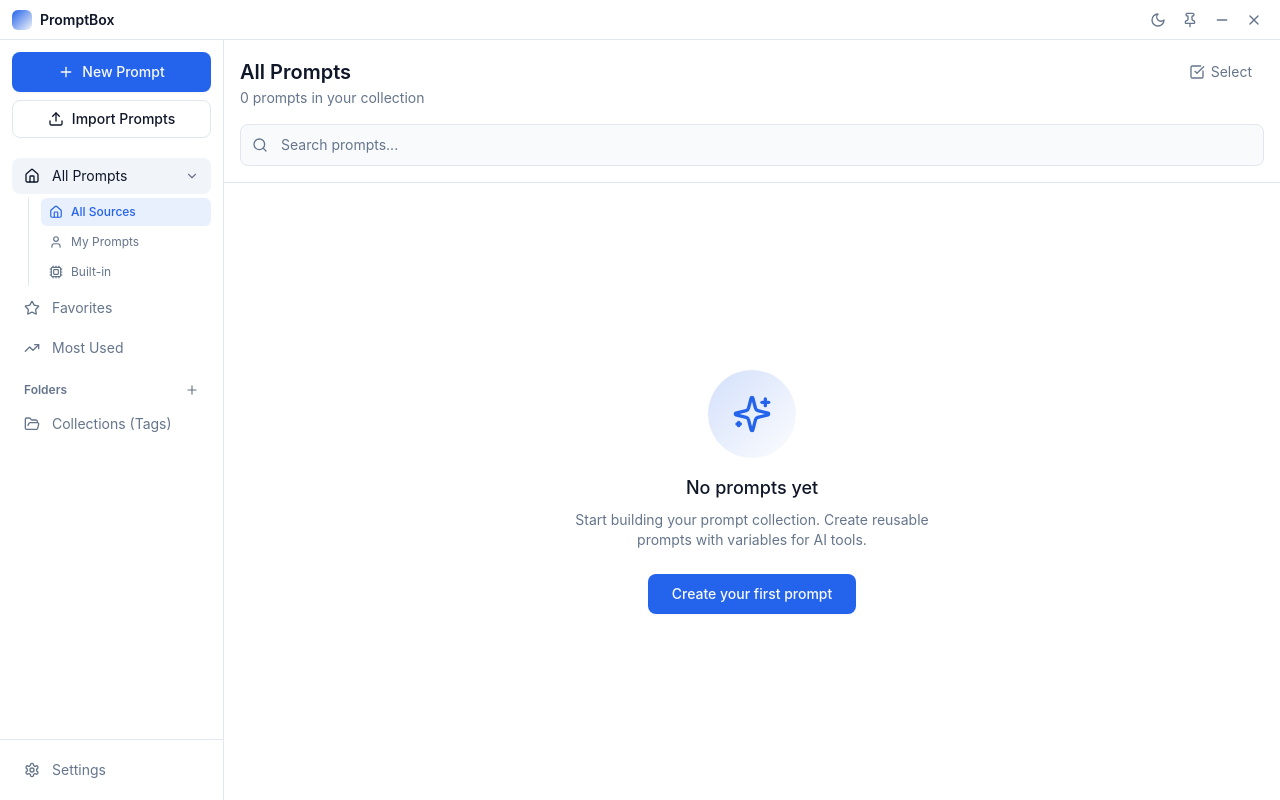
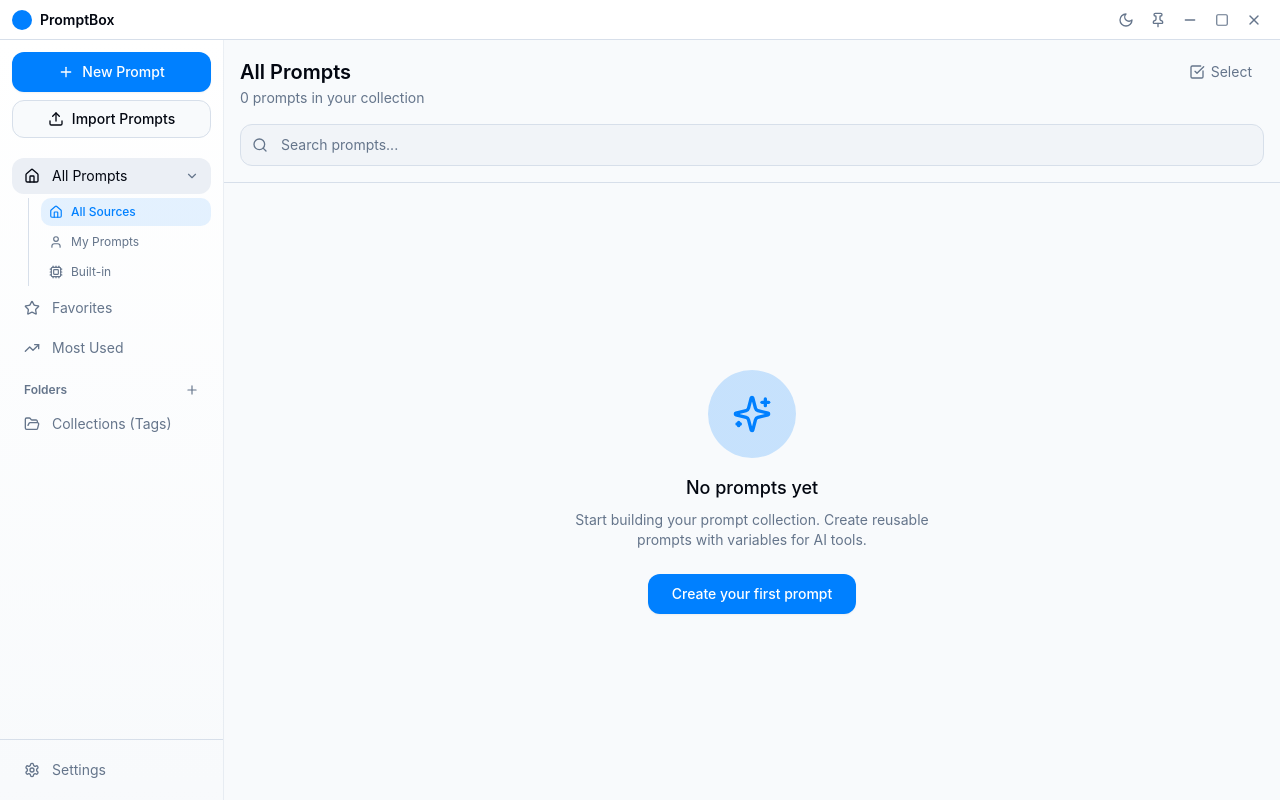
Before and after one commit to xubuxu/PromptBox, a React (Vite) app: page / in a window 1280 px wide. Built offline with nearby package versions, Linux system fonts and the light colour scheme.

Commit message:
feat: UI improvements - glassmorphism cards, sidebar gradient, limited tags display

```diff
--- a/src/renderer/src/components/SearchBar.tsx
+++ b/src/renderer/src/components/SearchBar.tsx
@@ -18,7 +18,7 @@ export function SearchBar({ value, onChange, placeholder = 'Search prompts...' }
                 value={value}
                 onChange={(e) => onChange(e.target.value)}
                 placeholder={placeholder}
-                className="w-full rounded-lg border border-border bg-secondary/50 py-2.5 pl-10 pr-4 text-sm text-foreground placeholder:text-muted-foreground focus:border-primary focus:outline-none focus:ring-1 focus:ring-primary"
+                className="search-input w-full rounded-xl border border-border bg-secondary/50 py-2.5 pl-10 pr-4 text-sm text-foreground placeholder:text-muted-foreground transition-all focus:outline-none"
             />
         </div>
     )
--- a/src/renderer/src/components/Sidebar.tsx
+++ b/src/renderer/src/components/Sidebar.tsx
@@ -90,7 +90,7 @@ export function Sidebar({
     }
 
     return (
-        <aside className="flex h-full w-56 flex-col border-r border-border bg-card">
+        <aside className="sidebar-gradient flex h-full w-56 flex-col border-r border-border/50">
             {/* New Prompt Button */}
             <div className="p-3 space-y-2">
                 <button
--- a/src/renderer/src/components/TitleBar.tsx
+++ b/src/renderer/src/components/TitleBar.tsx
@@ -1,4 +1,4 @@
-import { Minus, X, Pin, Sun, Moon } from 'lucide-react'
+import { Minus, X, Pin, Sun, Moon, Square } from 'lucide-react'
 import { useState } from 'react'
 import { useTheme } from '../contexts/ThemeContext'
 
@@ -14,7 +14,11 @@ export function TitleBar() {
     }
 
     const handleMinimize = () => {
-        window.api.hideWindow()
+        window.api.minimizeWindow()
+    }
+
+    const handleMaximize = () => {
+        window.api.maximizeWindow()
     }
 
     const handleTogglePin = async () => {
@@ -60,6 +64,15 @@ export function TitleBar() {
                     <Minus className="h-4 w-4" />
                 </button>
 
+                {/* Maximize */}
+                <button
+                    onClick={handleMaximize}
+                    className="flex h-7 w-7 items-center justify-center rounded-md text-muted-foreground transition-colors hover:bg-secondary"
+                    title="Maximize"
+                >
+                    <Square className="h-3.5 w-3.5" />
+                </button>
+
                 {/* Close */}
                 <button
                     onClick={handleClose}
--- a/src/renderer/src/index.css
+++ b/src/renderer/src/index.css
@@ -27,63 +27,63 @@
 
 @layer base {
 
-  /* Dark theme (default) */
+  /* Dark theme (default) - Deep blue-black for modern look */
   :root,
   :root[data-theme="dark"] {
-    --background: 222 47% 11%;
-    --foreground: 210 40% 98%;
+    --background: 224 71% 4%;
+    --foreground: 213 31% 91%;
 
-    --primary: 217 91% 60%;
-    --primary-foreground: 222 47% 11%;
+    --primary: 210 100% 52%;
+    --primary-foreground: 0 0% 100%;
 
-    --secondary: 217 33% 17%;
-    --secondary-foreground: 210 40% 98%;
+    --secondary: 215 28% 17%;
+    --secondary-foreground: 213 31% 91%;
 
-    --muted: 217 33% 17%;
+    --muted: 215 28% 17%;
     --muted-foreground: 215 20% 65%;
 
-    --accent: 217 91% 60%;
-    --accent-foreground: 222 47% 11%;
+    --accent: 210 100% 52%;
+    --accent-foreground: 0 0% 100%;
 
-    --destructive: 0 62.8% 30.6%;
-    --destructive-foreground: 210 40% 98%;
+    --destructive: 0 72% 51%;
+    --destructive-foreground: 0 0% 100%;
 
-    --border: 217 33% 17%;
-    --input: 217 33% 17%;
-    --ring: 224 76% 48%;
+    --border: 215 28% 17%;
+    --input: 215 28% 17%;
+    --ring: 210 100% 52%;
 
-    --card: 222 47% 11%;
-    --card-foreground: 210 40% 98%;
+    --card: 224 71% 6%;
+    --card-foreground: 213 31% 91%;
 
-    --radius: 0.5rem;
+    --radius: 0.75rem;
   }
 
-  /* Light theme */
+  /* Light theme - Clean whites with subtle blue tint */
   :root[data-theme="light"] {
-    --background: 0 0% 100%;
-    --foreground: 222 47% 11%;
+    --background: 210 40% 98%;
+    --foreground: 224 71% 4%;
 
-    --primary: 221 83% 53%;
-    --primary-foreground: 210 40% 98%;
+    --primary: 210 100% 50%;
+    --primary-foreground: 0 0% 100%;
 
-    --secondary: 210 40% 96.1%;
-    --secondary-foreground: 222 47% 11%;
+    --secondary: 214 32% 94%;
+    --secondary-foreground: 224 71% 4%;
 
-    --muted: 210 40% 96.1%;
+    --muted: 214 32% 94%;
     --muted-foreground: 215 16% 47%;
 
-    --accent: 210 40% 96.1%;
-    --accent-foreground: 222 47% 11%;
+    --accent: 210 100% 50%;
+    --accent-foreground: 0 0% 100%;
 
-    --destructive: 0 84.2% 60.2%;
-    --destructive-foreground: 210 40% 98%;
+    --destructive: 0 84% 60%;
+    --destructive-foreground: 0 0% 100%;
 
-    --border: 214 32% 91%;
-    --input: 214 32% 91%;
-    --ring: 221 83% 53%;
+    --border: 214 32% 88%;
+    --input: 214 32% 88%;
+    --ring: 210 100% 50%;
 
     --card: 0 0% 100%;
-    --card-foreground: 222 47% 11%;
+    --card-foreground: 224 71% 4%;
   }
 
   * {
@@ -126,37 +126,47 @@
    UI Style: Elevated Cards (Default)
    ============================================ */
 
-/* Card base styles for elevated style */
+/* Card base styles for elevated style - Light theme */
 [data-ui-style="elevated"] .card-elevated,
 :root:not([data-ui-style]) .card-elevated {
-  border-radius: 1rem;
+  border-radius: 1.25rem;
   box-shadow:
-    0 1px 3px rgba(0, 0, 0, 0.08),
-    0 4px 12px rgba(0, 0, 0, 0.04);
+    0 1px 2px rgba(0, 0, 0, 0.04),
+    0 4px 8px rgba(0, 0, 0, 0.04),
+    0 8px 16px rgba(0, 0, 0, 0.04);
   transition: transform 0.2s ease, box-shadow 0.2s ease, border-color 0.2s ease;
 }
 
 [data-ui-style="elevated"] .card-elevated:hover,
 :root:not([data-ui-style]) .card-elevated:hover {
-  transform: translateY(-4px);
+  transform: translateY(-2px);
   box-shadow:
-    0 4px 12px rgba(0, 0, 0, 0.12),
-    0 12px 32px rgba(0, 0, 0, 0.08);
+    0 4px 8px rgba(0, 0, 0, 0.06),
+    0 8px 16px rgba(0, 0, 0, 0.06),
+    0 16px 32px rgba(0, 0, 0, 0.06);
 }
 
-/* Dark theme adjustments for elevated */
+/* Dark theme - Glassmorphism effect */
 [data-theme="dark"][data-ui-style="elevated"] .card-elevated,
 [data-theme="dark"]:not([data-ui-style]) .card-elevated {
+  background: linear-gradient(135deg,
+      rgba(30, 41, 59, 0.8) 0%,
+      rgba(15, 23, 42, 0.9) 100%);
+  backdrop-filter: blur(12px);
+  -webkit-backdrop-filter: blur(12px);
+  border: 1px solid rgba(255, 255, 255, 0.08);
   box-shadow:
-    0 1px 3px rgba(0, 0, 0, 0.3),
-    0 4px 12px rgba(0, 0, 0, 0.2);
+    0 4px 16px rgba(0, 0, 0, 0.3),
+    inset 0 1px 0 rgba(255, 255, 255, 0.05);
 }
 
 [data-theme="dark"][data-ui-style="elevated"] .card-elevated:hover,
 [data-theme="dark"]:not([data-ui-style]) .card-elevated:hover {
+  border-color: rgba(59, 130, 246, 0.4);
   box-shadow:
-    0 4px 12px rgba(0, 0, 0, 0.4),
-    0 12px 32px rgba(0, 0, 0, 0.3);
+    0 8px 24px rgba(0, 0, 0, 0.4),
+    0 0 0 1px rgba(59, 130, 246, 0.2),
+    inset 0 1px 0 rgba(255, 255, 255, 0.08);
 }
 
 /* ============================================
@@ -259,3 +269,35 @@
     opacity: 1;
   }
 }
+
+/* ============================================
+   Sidebar Gradient
+   ============================================ */
+
+/* Light theme - Clean white sidebar */
+.sidebar-gradient {
+  background: linear-gradient(180deg,
+      hsl(0 0% 100%) 0%,
+      hsl(210 40% 98%) 100%);
+}
+
+/* Dark theme - Rich blue-purple gradient */
+[data-theme="dark"] .sidebar-gradient {
+  background: linear-gradient(180deg,
+      hsl(224 71% 8%) 0%,
+      hsl(250 50% 8%) 100%);
+}
+
+/* ============================================
+   Search Bar Enhancement
+   ============================================ */
+
+/* Search input focus glow */
+.search-input:focus {
+  box-shadow: 0 0 0 3px rgba(59, 130, 246, 0.15);
+  border-color: hsl(210 100% 50%);
+}
+
+[data-theme="dark"] .search-input:focus {
+  box-shadow: 0 0 0 3px rgba(59, 130, 246, 0.25);
+}
--- a/src/renderer/src/utils/tagColors.ts
+++ b/src/renderer/src/utils/tagColors.ts
@@ -2,20 +2,20 @@
  * Tag color utility - assigns consistent colors to tags based on hash
  */
 
-// Color palette for tags - carefully selected for both light and dark themes
+// Modern color palette for tags - rich colors with good contrast
 const TAG_COLORS = [
-    { bg: 'rgba(59, 130, 246, 0.15)', text: '#3b82f6', darkText: '#60a5fa' },   // Blue
-    { bg: 'rgba(139, 92, 246, 0.15)', text: '#7c3aed', darkText: '#a78bfa' },   // Purple
-    { bg: 'rgba(236, 72, 153, 0.15)', text: '#db2777', darkText: '#f472b6' },   // Pink
-    { bg: 'rgba(16, 185, 129, 0.15)', text: '#059669', darkText: '#34d399' },   // Green
-    { bg: 'rgba(245, 158, 11, 0.15)', text: '#d97706', darkText: '#fbbf24' },   // Amber
-    { bg: 'rgba(239, 68, 68, 0.15)', text: '#dc2626', darkText: '#f87171' },    // Red
-    { bg: 'rgba(6, 182, 212, 0.15)', text: '#0891b2', darkText: '#22d3ee' },    // Cyan
-    { bg: 'rgba(99, 102, 241, 0.15)', text: '#4f46e5', darkText: '#818cf8' },   // Indigo
-    { bg: 'rgba(132, 204, 22, 0.15)', text: '#65a30d', darkText: '#a3e635' },   // Lime
-    { bg: 'rgba(249, 115, 22, 0.15)', text: '#ea580c', darkText: '#fb923c' },   // Orange
-    { bg: 'rgba(168, 85, 247, 0.15)', text: '#9333ea', darkText: '#c084fc' },   // Violet
-    { bg: 'rgba(20, 184, 166, 0.15)', text: '#0d9488', darkText: '#2dd4bf' },   // Teal
+    { bg: 'rgba(59, 130, 246, 0.12)', border: 'rgba(59, 130, 246, 0.3)', text: '#2563eb', darkText: '#60a5fa' },     // Blue
+    { bg: 'rgba(139, 92, 246, 0.12)', border: 'rgba(139, 92, 246, 0.3)', text: '#7c3aed', darkText: '#a78bfa' },     // Purple
+    { bg: 'rgba(236, 72, 153, 0.12)', border: 'rgba(236, 72, 153, 0.3)', text: '#db2777', darkText: '#f472b6' },     // Pink
+    { bg: 'rgba(16, 185, 129, 0.12)', border: 'rgba(16, 185, 129, 0.3)', text: '#059669', darkText: '#34d399' },     // Green
+    { bg: 'rgba(245, 158, 11, 0.12)', border: 'rgba(245, 158, 11, 0.3)', text: '#b45309', darkText: '#fbbf24' },     // Amber
+    { bg: 'rgba(239, 68, 68, 0.12)', border: 'rgba(239, 68, 68, 0.3)', text: '#dc2626', darkText: '#f87171' },       // Red
+    { bg: 'rgba(6, 182, 212, 0.12)', border: 'rgba(6, 182, 212, 0.3)', text: '#0891b2', darkText: '#22d3ee' },       // Cyan
+    { bg: 'rgba(99, 102, 241, 0.12)', border: 'rgba(99, 102, 241, 0.3)', text: '#4f46e5', darkText: '#818cf8' },     // Indigo
+    { bg: 'rgba(132, 204, 22, 0.12)', border: 'rgba(132, 204, 22, 0.3)', text: '#4d7c0f', darkText: '#a3e635' },     // Lime
+    { bg: 'rgba(249, 115, 22, 0.12)', border: 'rgba(249, 115, 22, 0.3)', text: '#c2410c', darkText: '#fb923c' },     // Orange
+    { bg: 'rgba(168, 85, 247, 0.12)', border: 'rgba(168, 85, 247, 0.3)', text: '#7e22ce', darkText: '#c084fc' },     // Violet
+    { bg: 'rgba(20, 184, 166, 0.12)', border: 'rgba(20, 184, 166, 0.3)', text: '#0d9488', darkText: '#2dd4bf' },     // Teal
 ] as const
 
 /**
@@ -37,7 +37,7 @@ function hashString(str: string): number {
  * @param tagName - The tag name
  * @returns Color object with bg and text properties
  */
-export function getTagColor(tagName: string): { bg: string; text: string; darkText: string } {
+export function getTagColor(tagName: string): { bg: string; border: string; text: string; darkText: string } {
     const hash = hashString(tagName.toLowerCase())
     const index = hash % TAG_COLORS.length
     return TAG_COLORS[index]
--- a/src/shared/types.ts
+++ b/src/shared/types.ts
@@ -48,6 +48,8 @@ export interface IElectronAPI {
     // Window Controls
     toggleAlwaysOnTop: () => Promise<boolean>;
     hideWindow: () => void;
+    minimizeWindow: () => void;
+    maximizeWindow: () => void;
 
     // Auto Launch
     getAutoLaunch: () => Promise<boolean>;
@@ -83,6 +85,7 @@ export const IPC_CHANNELS = {
     INCREMENT_COPY_COUNT: 'prompts:incrementCopyCount',
     TOGGLE_FAVORITE: 'prompts:toggleFavorite',
     MINIMIZE_WINDOW: 'window:minimize',
+    MAXIMIZE_WINDOW: 'window:maximize',
     CLOSE_WINDOW: 'window:close',
 
     // Folder Operations
```
Also changed, not shown: src/main/ipcHandlers.ts (+18 -0 lines), src/preload/index.ts (+8 -0 lines), src/renderer/src/components/PromptCard.tsx (+21 -16 lines).
